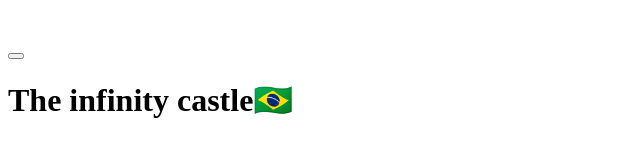
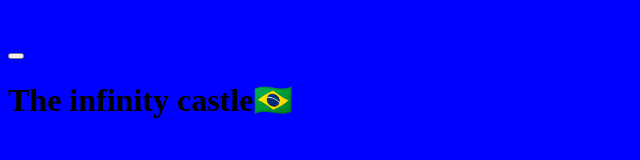
Before and after one commit to arthurmouracordeiro-ctrl/aventura, a plain HTML site: page index.html in a window 1280 px wide. Shown: the whole page, without its empty margins (0-640 px from the left). Drawn offline with Linux system fonts and the light colour scheme.

Commit message:
Update estilo.css

```diff
--- a/estilo.css
+++ b/estilo.css
@@ -1,3 +1,3 @@
 body{
-    background-color:scarlat;
+    background-color: blue;
 }
```
